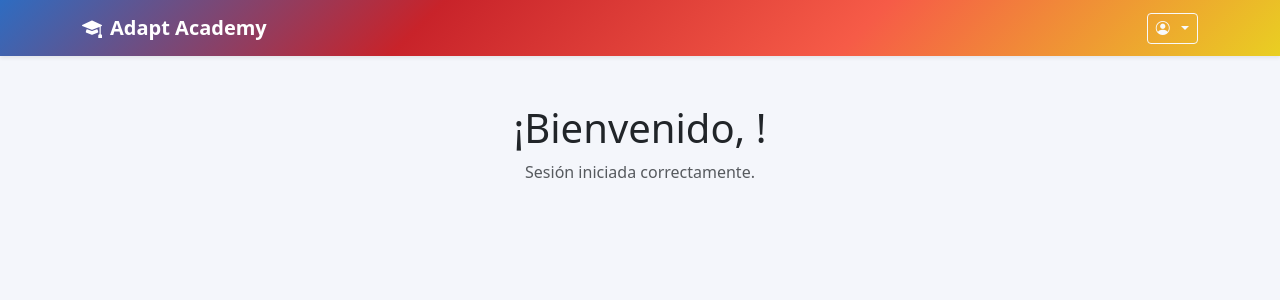
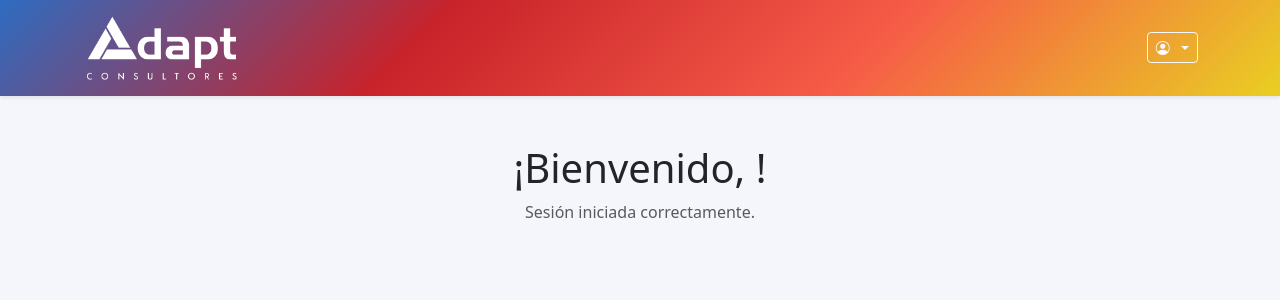
Before and after one commit to VAALTS/Proyecto-de-titulo, a Django app: page /alumno/ in a window 1280 px wide. Shown: the top 300 px of the page. Run offline with Django 5.2, Linux system fonts and the light colour scheme; the visitor is signed in with stand-in values (Sample User, id 1).

Commit message:
Logo blanco Navbar

```diff
--- a/SCO/usuarios/templates/base.html
+++ b/SCO/usuarios/templates/base.html
@@ -1,3 +1,4 @@
+{% load static %}
 <!DOCTYPE html>
 <html lang="es">
 <head>
@@ -29,7 +30,7 @@
     <nav class="navbar navbar-dark navbar-principal shadow-sm">
         <div class="container">
             <a class="navbar-brand fw-bold" href="{% url 'home' %}">
-                <i class="bi bi-mortarboard-fill me-2"></i>Adapt Academy
+                <img src="{% static 'images/logo_adapt_blanco.png' %}" class="img-fluid" alt="LogoAdaptPNG" style="max-height: 70px;" >
             </a>
 
             {# RF-02: menú de usuario con el cierre de sesión, arriba a la derecha en todas las páginas #}
```
Also changed, not shown: SCO/usuarios/static/images/logo_adapt_blanco.png (added).
